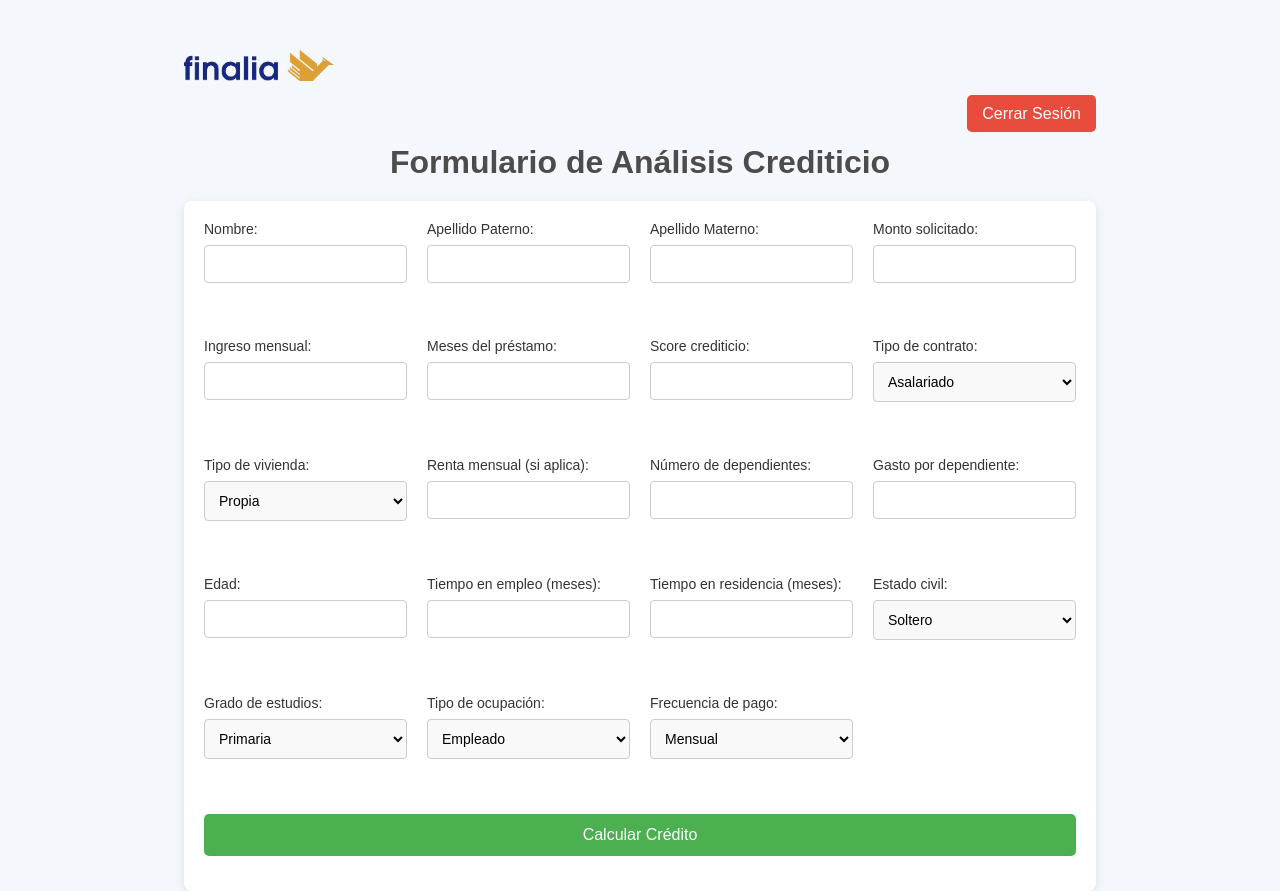
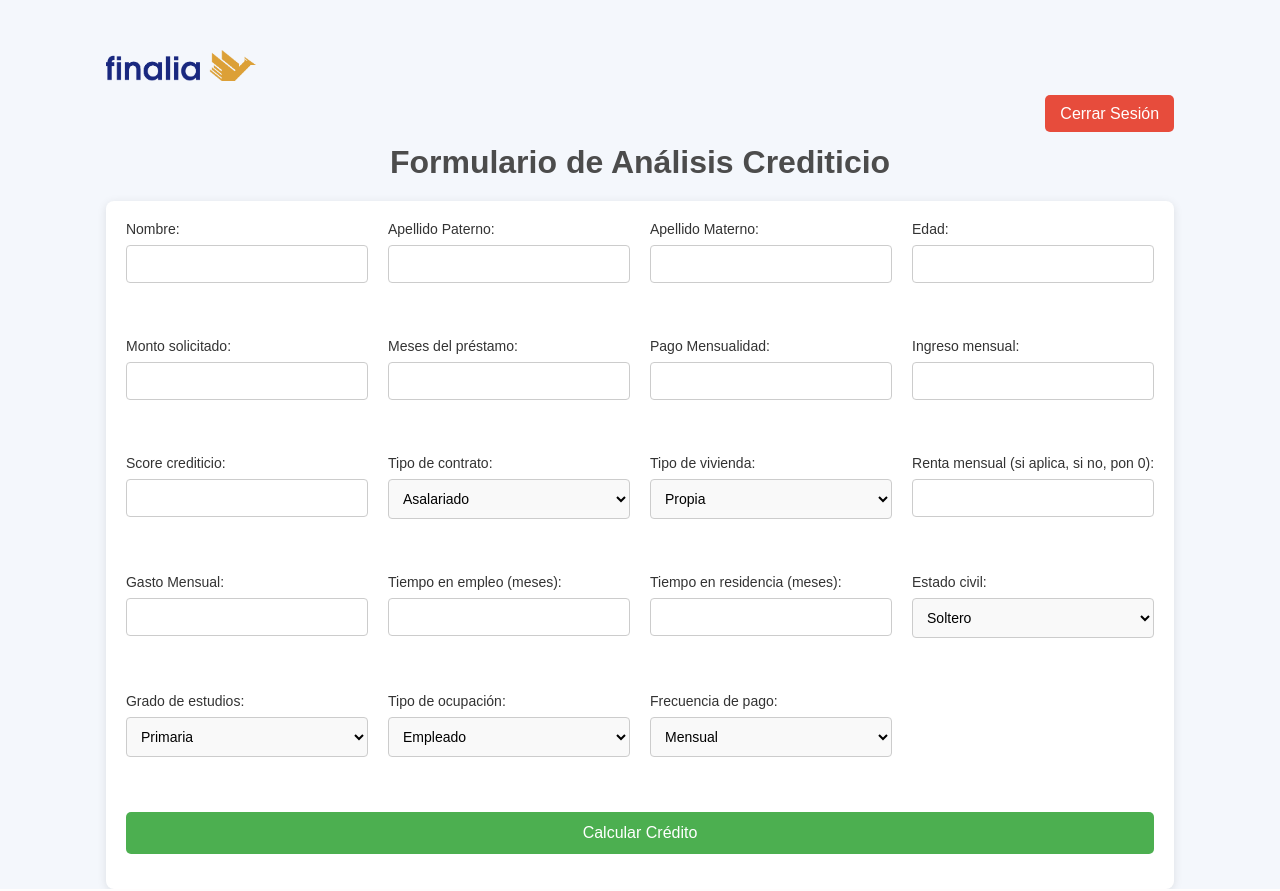
Before and after one commit to jesuslabra/matriz, a Flask app: page /formulario in a window 1280 px wide. Run offline with Flask 3, Linux system fonts and the light colour scheme; the visitor is signed in with stand-in values (Sample User, id 1); parts of the project's set-up code (start-up, migrations or seed data) failed here and were passed over.

Commit message:
formulario.html

```diff
--- a/templates/formulario.html
+++ b/templates/formulario.html
@@ -123,8 +123,8 @@
 			<a href="{{ url_for('logout') }}" style="text-decoration: none; background-color: #e74c3c; color: white; padding: 10px 15px; border-radius: 5px;">Cerrar Sesión</a>
 		</div>
         <h1>Formulario de Análisis Crediticio</h1>
-        <form action="/calcular_credito" method="post">
-		 <div class="form-group">
+        <form action="{{ url_for('calcular_credito') }}" method="post">
+		    <div class="form-group">
                 <label for="nombre">Nombre:</label>
                 <input type="text" id="nombre" name="nombre" required>
             </div>
@@ -137,17 +137,28 @@
                 <input type="text" id="apellido_materno" name="apellido_materno" required>
             </div>
             <div class="form-group">
-                <label for="monto_solicitado">Monto solicitado:</label>
+			 <label for="edad">Edad:</label>
+                <input type="number" id="edad" name="edad" required>
+
+            </div>
+            <div class="form-group">
+			<label for="monto_solicitado">Monto solicitado:</label>
                 <input type="number" id="monto_solicitado" name="monto_solicitado" required>
             </div>
-            <div class="form-group">
-                <label for="ingreso_mensual">Ingreso mensual:</label>
-                <input type="number" id="ingreso_mensual" name="ingreso_mensual" required>
-            </div>
-            <div class="form-group">
+             <div class="form-group">
                 <label for="meses_prestamo">Meses del préstamo:</label>
                 <input type="number" id="meses_prestamo" name="meses_prestamo" required>
             </div>
+			 <div class="form-group">
+			 <label for="pago_mensualidad">Pago Mensualidad:</label>
+                <input type="number" id="pago_mensualidad" name="pago_mensualidad" required>
+
+			 </div>
+			  <div class="form-group">
+			  <label for="ingreso_mensual">Ingreso mensual:</label>
+                <input type="number" id="ingreso_mensual" name="ingreso_mensual" required>
+			 </div>
+
             <div class="form-group">
                 <label for="score_crediticio">Score crediticio:</label>
                 <input type="number" id="score_crediticio" name="score_crediticio" required>
@@ -169,20 +180,12 @@
                 </select>
             </div>
             <div class="form-group">
-                <label for="renta_mensual">Renta mensual (si aplica):</label>
+                <label for="renta_mensual">Renta mensual (si aplica, si no, pon 0):</label>
                 <input type="number" id="renta_mensual" name="renta_mensual">
             </div>
-            <div class="form-group">
-                <label for="num_dependientes">Número de dependientes:</label>
-                <input type="number" id="num_dependientes" name="num_dependientes">
-            </div>
-            <div class="form-group">
-                <label for="gasto_por_dependiente">Gasto por dependiente:</label>
-                <input type="number" id="gasto_por_dependiente" name="gasto_por_dependiente" >
-            </div>
-            <div class="form-group">
-                <label for="edad">Edad:</label>
-                <input type="number" id="edad" name="edad" required>
+             <div class="form-group">
+                <label for="gasto_mensual">Gasto Mensual:</label>
+                <input type="number" id="gasto_mensual" name="gasto_mensual" >
             </div>
             <div class="form-group">
                 <label for="tiempo_empleo">Tiempo en empleo (meses):</label>
```
